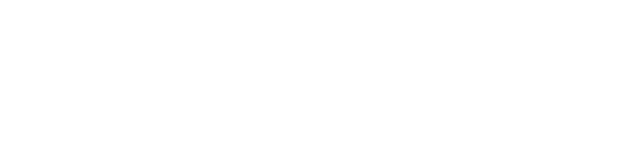
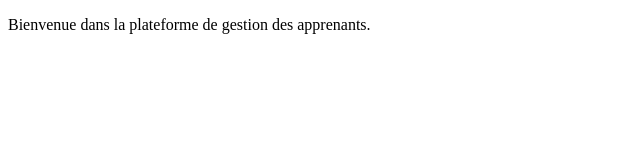
Before and after one commit to AnasGabbadi/tp2-gestion-avancee, a website: page index.html in a window 1280 px wide. Shown: the whole page, without its empty margins (0-640 px from the left). Drawn offline with Linux system fonts and the light colour scheme.

Commit message:
feat: ajouter un message d'accueil

```diff
--- a/index.html
+++ b/index.html
@@ -7,6 +7,8 @@
 </head>
 
 <body>
+    <p>Bienvenue dans la plateforme de gestion des apprenants.</p>
+
     <script src="validation.js"></script>
     <script src="app.js"></script>
 </body>
```
